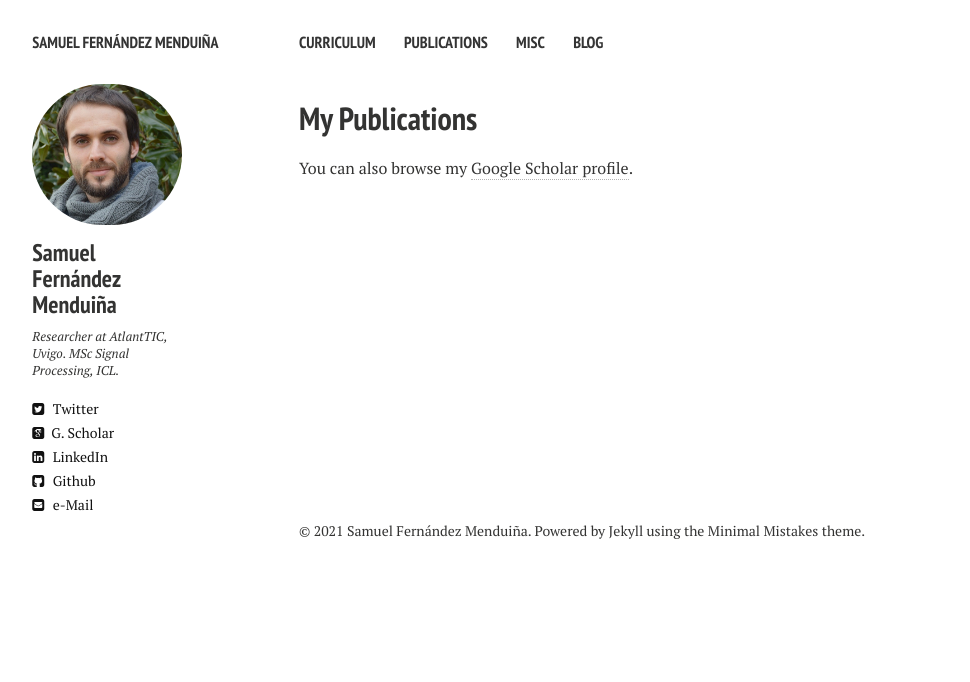
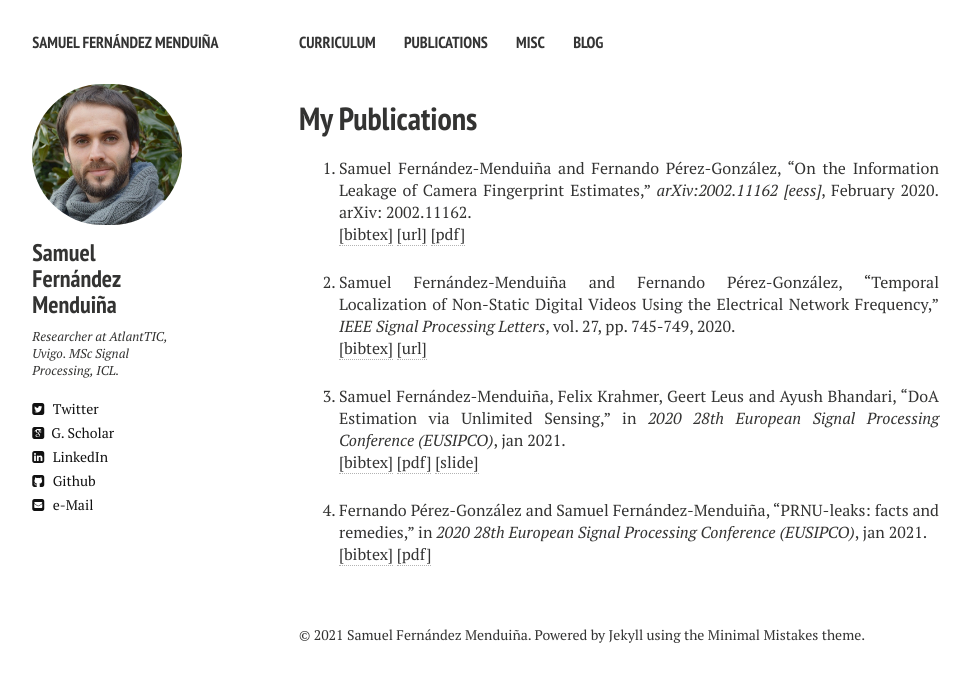
Before and after one commit to sf219/sfweb, a Jekyll site: the page built from publications.md, in a window 1280 px wide. Shown: the top 682 px of the page, without its empty margins (21-991 px from the left). Built offline with Jekyll 4.4.1, drawn with Linux system fonts in a browser that asks for light colours; nearby versions of some CDN libraries.

Commit message:
Update publications.html

```diff
--- a/_layouts/publications.html
+++ b/_layouts/publications.html
@@ -77,8 +77,143 @@ div.bibtex pre { font-size: 75%; overflow: auto;  width: 100%; padding: 0em 0em;
   </div>
   <article>
     <h1>{{ page.title }}</h1>
-    <div class="article-wrap">
-      {{ content }}
+    <div class="article-wrap" align="justify">
+<!-- Generated from JabRef by PubList by Truong Nghiem at 11:37 on 2021.01.27. -->
+<ol class="biblist">
+<!-- Item: FernandezMenduina2020 -->
+<li ><p>
+Samuel Fernández-Menduiña and Fernando Pérez-González,
+&ldquo;On the Information Leakage of Camera Fingerprint Estimates,&rdquo;
+<i>arXiv:2002.11162 [eess]</i>,
+
+
+
+February
+2020.
+arXiv: 2002.11162.
+<br />
+<a href="javascript:toggleBibtex('FernandezMenduina2020')">[bibtex]</a>
+<a href="http://arxiv.org/abs/2002.11162">[url]</a>
+<a href="https://arxiv.org/pdf/2002.11162.pdf">[pdf]</a>
+
+
+
+</p>
+<div id="bib_FernandezMenduina2020" class="bibtex noshow">
+<pre>
+@article{FernandezMenduina2020,
+  author = {Fernández-Menduiña, Samuel and Pérez-González, Fernando},
+  title = {On the Information Leakage of Camera Fingerprint Estimates},
+  journal = {arXiv:2002.11162 [eess]},
+  year = {2020},
+  note = {arXiv: 2002.11162},
+  url = {http://arxiv.org/abs/2002.11162}
+}
+</pre>
+</div>
+</li>
+<!-- Item: FernandezMenduina2020a -->
+<li ><p>
+Samuel Fernández-Menduiña and Fernando Pérez-González,
+&ldquo;Temporal Localization of Non-Static Digital Videos Using the Electrical Network Frequency,&rdquo;
+<i>IEEE Signal Processing Letters</i>,
+vol. 27,
+
+pp. 745-749,
+
+2020.
+
+<br />
+<a href="javascript:toggleBibtex('FernandezMenduina2020a')">[bibtex]</a>
+<a href="https://ieeexplore.ieee.org/abstract/document/9072308">[url]</a>
+
+
+
+
+</p>
+<div id="bib_FernandezMenduina2020a" class="bibtex noshow">
+<pre>
+@article{FernandezMenduina2020a,
+  author = {Samuel Fernández-Menduiña and Fernando Pérez-González},
+  title = {Temporal Localization of Non-Static Digital Videos Using the Electrical Network Frequency},
+  journal = {IEEE Signal Processing Letters},
+  publisher = {Institute of Electrical and Electronics Engineers (IEEE)},
+  year = {2020},
+  volume = {27},
+  pages = {745--749},
+  url = {https://ieeexplore.ieee.org/abstract/document/9072308},
+  doi = {https://doi.org/10.1109/lsp.2020.2988145}
+}
+</pre>
+</div>
+</li>
+<!-- Item: FernandezMenduina2021 -->
+<li ><p>
+Samuel Fernández-Menduiña, Felix Krahmer, Geert Leus and Ayush Bhandari,
+&ldquo;DoA Estimation via Unlimited Sensing,&rdquo;
+in <i>2020 28th European Signal Processing Conference (EUSIPCO)</i>,
+
+
+
+
+jan
+2021.
+
+<br />
+<a href="javascript:toggleBibtex('FernandezMenduina2021')">[bibtex]</a>
+
+<a href="https://cas.tudelft.nl/pubs/leus20eusipco2.pdf">[pdf]</a>
+<a href="https://drive.google.com/file/d/1Bfvp_MZLevVqXi7hXtALKdDYs1BCbWUy/view?usp=sharing">[slide]</a>
+
+
+</p>
+<div id="bib_FernandezMenduina2021" class="bibtex noshow">
+<pre>
+@inproceedings{FernandezMenduina2021,
+  author = {Samuel Fernández-Menduiña and Felix Krahmer and Geert Leus and Ayush Bhandari},
+  title = {DoA Estimation via Unlimited Sensing},
+  booktitle = {2020 28th European Signal Processing Conference (EUSIPCO)},
+  publisher = {IEEE},
+  year = {2021},
+  doi = {https://doi.org/10.23919/eusipco47968.2020.9287595}
+}
+</pre>
+</div>
+</li>
+<!-- Item: PerezGonzalez2021 -->
+<li ><p>
+Fernando Pérez-González and Samuel Fernández-Menduiña,
+&ldquo;PRNU-leaks: facts and remedies,&rdquo;
+in <i>2020 28th European Signal Processing Conference (EUSIPCO)</i>,
+
+
+
+
+jan
+2021.
+
+<br />
+<a href="javascript:toggleBibtex('PerezGonzalez2021')">[bibtex]</a>
+
+<a href="https://www.eurasip.org/Proceedings/Eusipco/Eusipco2020/pdfs/0000720.pdf">[pdf]</a>
+
+
+
+</p>
+<div id="bib_PerezGonzalez2021" class="bibtex noshow">
+<pre>
+@inproceedings{PerezGonzalez2021,
+  author = {Fernando Pérez-González and Samuel Fernández-Menduiña},
+  title = {PRNU-leaks: facts and remedies},
+  booktitle = {2020 28th European Signal Processing Conference (EUSIPCO)},
+  publisher = {IEEE},
+  year = {2021},
+  doi = {https://doi.org/10.23919/eusipco47968.2020.9287451}
+}
+</pre>
+</div>
+</li>
+</ol>
     </div><!-- /.article-wrap -->
     {% if site.disqus_shortname and page.comments %}
       <section id="disqus_thread"></section><!-- /#disqus_thread -->
```
